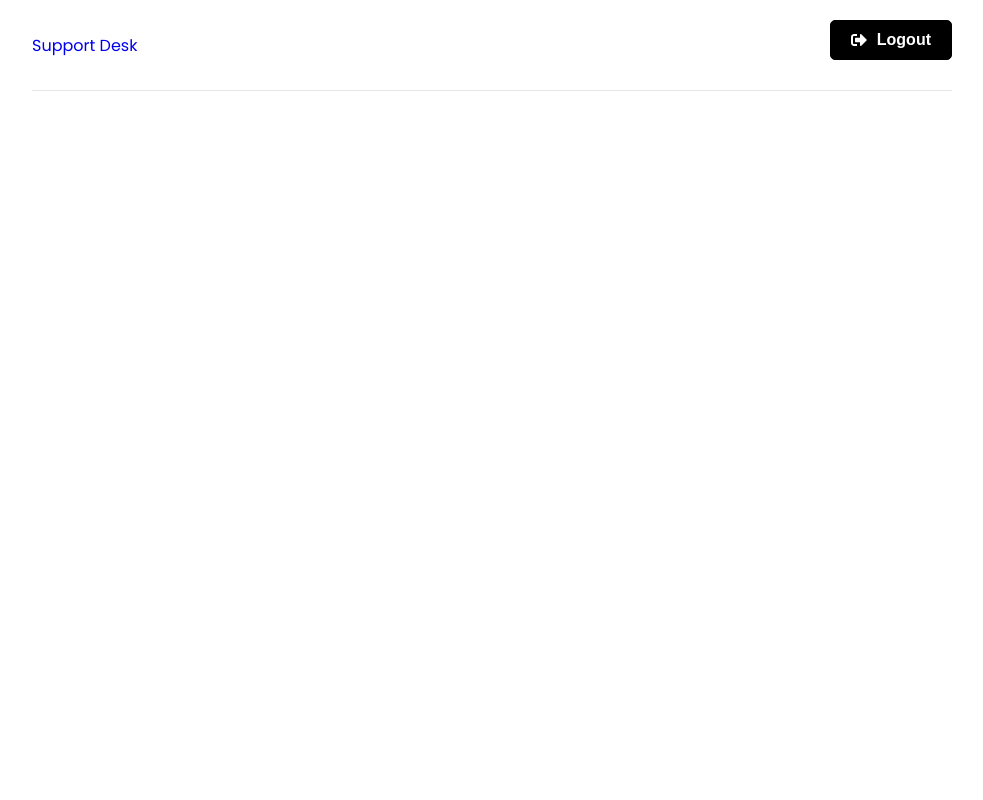
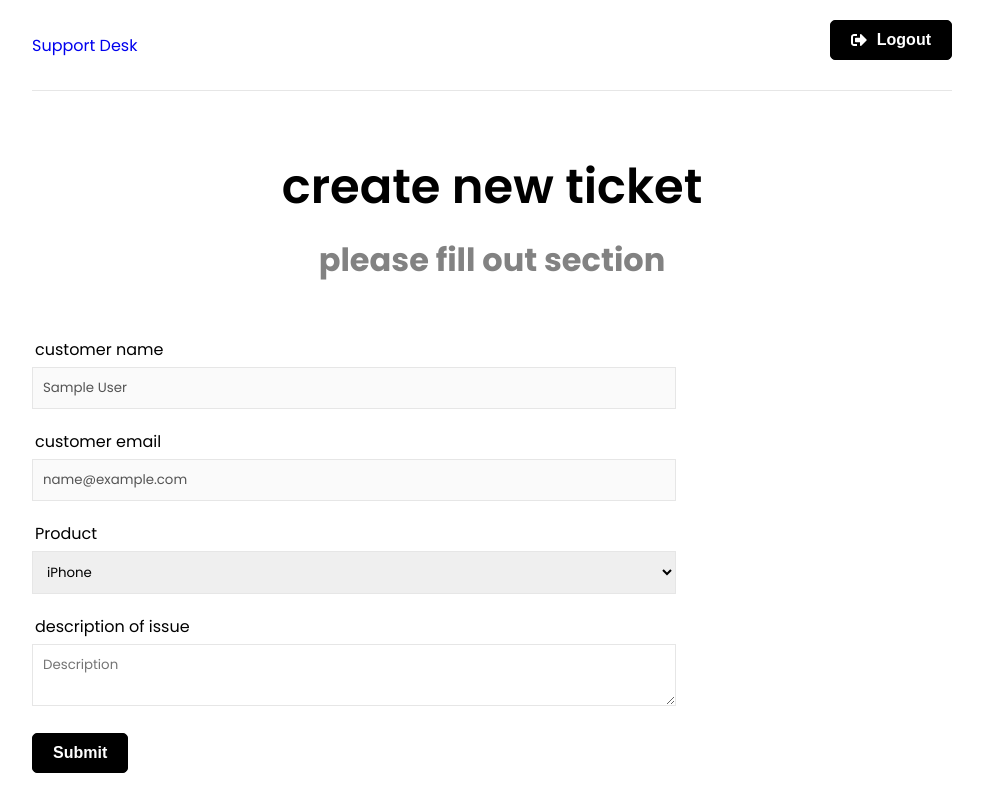
Before and after one commit to faridguzman91/react-supportdesk, a React (Create React App) app in the folder frontend/: page /new-ticket in a window 1280 px wide. Before the commit this address had no page. Shown: the whole page, without its empty margins (148-1131 px from the left). Built offline with nearby package versions, Linux system fonts and the light colour scheme; sample sign-in values are in the browser's storage.

Commit message:
created ticket service, ticket slicer, reducer with empty state actions, created new ticket page form

```diff
--- a/frontend/src/App.js
+++ b/frontend/src/App.js
@@ -7,7 +7,9 @@
 import Home from "./app/pages/Home";
 import Login from "./app/pages/Login";
 import Register from "./app/pages/Register";
+import NewTicket from "./app/pages/NewTicket";
 import Header from "./components/Header";
+import PrivateRoutes from "./components/PrivateRoutes";
 
 function App() {
   return (
@@ -19,6 +21,11 @@
             <Route path="/" element={<Home />} />
             <Route path="/login" element={<Login />} />
             <Route path="/register" element={<Register />} />
+
+            <Route path="/new-ticket" element={<PrivateRoutes />}>
+              <Route path="/new-ticket" element={<NewTicket />} />
+            </Route>
+
           </Routes>
         </div>
       </Router>
--- /dev/null
+++ b/frontend/src/app/pages/NewTicket.jsx
@@ -0,0 +1,94 @@
+/* eslint-disable no-unused-vars */
+import React from "react";
+import { useState, useEffect } from "react";
+import { useSelector, useDispatch } from "react-redux";
+import { useNavigate } from "react-router-dom";
+import {toast} from 'react-toastify'
+import {createTicket, reset} from '../../features/tickets/ticketSlice'
+import Spinner from "../../components/Spinner";
+
+function NewTicket() {
+  const { user } = useSelector((state) => state.auth);
+
+  const {isLoading, isError, isSuccess, message} = useSelector((state) => state.ticket)
+
+
+
+
+  const [name] = useState(user.name);
+  const [email] = useState(user.email);
+  const [product, setProduct] = useState("");
+  const [description, setDescription] = useState("");
+
+  const dispatch = useDispatch()
+  const navigate = useNavigate()
+
+  useEffect(() => {
+      if(isError) {
+          toast.error(message)
+      }
+
+      if (isSuccess) {
+          dispatch(reset())
+          navigate('/tickets')
+      }
+  })
+
+  const onSubmit = (event) => {
+    event.preventDefault();
+
+    dispatch(createTicket({product, description}))
+  };
+
+  return (
+    <>
+      <section className="heading">
+        <h1>create new ticket</h1>
+        <p>please fill out section</p>
+      </section>
+
+      <section className="form">
+        <div className="form-group">
+          <label htmlFor="name">customer name</label>
+          <input type="text" className="form-control" value={name} disabled />
+        </div>
+        <div className="form-group">
+          <label htmlFor="name">customer email</label>
+          <input type="text" className="form-control" value={email} disabled />
+        </div>
+        <form onSubmit={onSubmit}>
+          <div className="form-group">
+            <label htmlFor="product">Product</label>
+            <select
+              name="product"
+              id="product"
+              value={product}
+              onChange={(event) => setProduct(event.target.value)}
+            >
+              <option value="iPhone">iPhone</option>
+              <option value="Macbook pro">Macbook pro</option>
+              <option value="iMac">iMac</option>
+              <option value="iPad">iPad</option>
+            </select>
+          </div>
+          <div className="form-group">
+            <label htmlFor="description">description of issue</label>
+            <textarea
+              name="description"
+              id="desctiption"
+              className="form-control"
+              placeholder="Description"
+              value={description}
+              onChange={(event) => setDescription(event.target.value)}
+            ></textarea>
+          </div>
+          <div className="form-group">
+            <button className="btn btn-block">Submit</button>
+          </div>
+        </form>
+      </section>
+    </>
+  );
+}
+
+export default NewTicket;
--- a/frontend/src/app/store.js
+++ b/frontend/src/app/store.js
@@ -1,9 +1,11 @@
 import { configureStore } from "@reduxjs/toolkit";
 // // import counterReducer from '../features/counter/counterSlice';
 import authReducer from '../features/Auth/authSlice'
+import ticketReducer from '../features/tickets/ticketSlice'
 
 export const store = configureStore({
   reducer: {
-    auth: authReducer
+    auth: authReducer,
+    ticket: ticketReducer,
   },
 });
--- /dev/null
+++ b/frontend/src/components/PrivateRoutes.jsx
@@ -0,0 +1,16 @@
+import React from "react";
+import { Navigate, Outlet } from "react-router-dom";
+import Spinner from "./Spinner";
+import { useAuthStatus } from "../hooks/useAuthStatus";
+
+const PrivateRoutes = () => {
+  const { loggedIn, checkingStatus } = useAuthStatus();
+
+  if (checkingStatus) {
+    return <Spinner />;
+  }
+
+  return loggedIn ? <Outlet /> : <Navigate to="/login" />;
+};
+
+export default PrivateRoutes;
--- /dev/null
+++ b/frontend/src/features/tickets/ticketService.js
@@ -0,0 +1,23 @@
+import axios from 'axios'
+
+const API_URL = '/api/tickets/'
+
+//create new ticket
+
+const createTicket = async (ticketData, token) => {
+    const config = {
+        headers: {
+            Authorization: `Bearer ${token}`
+        }
+    }
+
+    const response = await axios.post(API_URL, ticketData, config)
+
+    return response.data
+}
+
+const ticketService = {
+    createTicket
+}
+
+export default ticketService
--- /dev/null
+++ b/frontend/src/features/tickets/ticketSlice.js
@@ -0,0 +1,54 @@
+import { createSlice, createAsyncThunk } from "@reduxjs/toolkit";
+import ticketService from "./ticketService";
+
+const initialState = {
+  tickets: [],
+  ticket: {},
+  isError: false,
+  isSuccess: false,
+  isLoading: false,
+  message: "",
+};
+
+//create new ticket
+export const createTicket = createAsyncThunk(
+  "tickets/create",
+  async (ticketData, thunkAPI) => {
+    // console.log(user)
+
+    try {
+      const token = thunkAPI.getState().auth.user.token;
+      return await ticketService.createTicket(ticketData, token);
+    } catch (error) {
+      //look for error messages in:
+      //call error when errors in requesting
+
+      const message =
+        (error.response &&
+          error.response.data &&
+          error.response.data.message) ||
+        error.message ||
+        error.toString();
+
+      // rejectWithValue: a utility that helps customize the contents of a rejected action if the thunk receives an error.
+
+      //state.message = payload: rejectWithValue(message)
+
+      return thunkAPI.rejectWithValue(message);
+    }
+  }
+);
+
+export const ticketSlice = createSlice({
+  name: "ticket",
+  initialState,
+  reducers: {
+    reset: (state) => initialState,
+  },
+  extraReducers: (builder) => {
+    //state , actions , cases payload
+  },
+});
+
+export const { reset } = ticketSlice.actions;
+export default ticketSlice.reducer;
--- /dev/null
+++ b/frontend/src/hooks/useAuthStatus.jsx
@@ -0,0 +1,25 @@
+import { useState, useEffect } from "react";
+import { useSelector } from "react-redux";
+
+export const useAuthStatus = () => {
+  //set log in
+  const [loggedIn, setLoggedIn] = useState(false);
+
+  //set check status
+
+  const [checkingStatus, setCheckingStatus] = useState(true);
+
+  const { user } = useSelector((state) => state.auth);
+
+  useEffect(() => {
+    if (user) {
+      setLoggedIn(true);
+    } else {
+      setLoggedIn(false);
+    }
+
+    setCheckingStatus(false);
+  }, [user]);
+
+  return { loggedIn, checkingStatus };
+};
```
Also changed, not shown: 2 other files (tests, documents, lock files or other folders).
